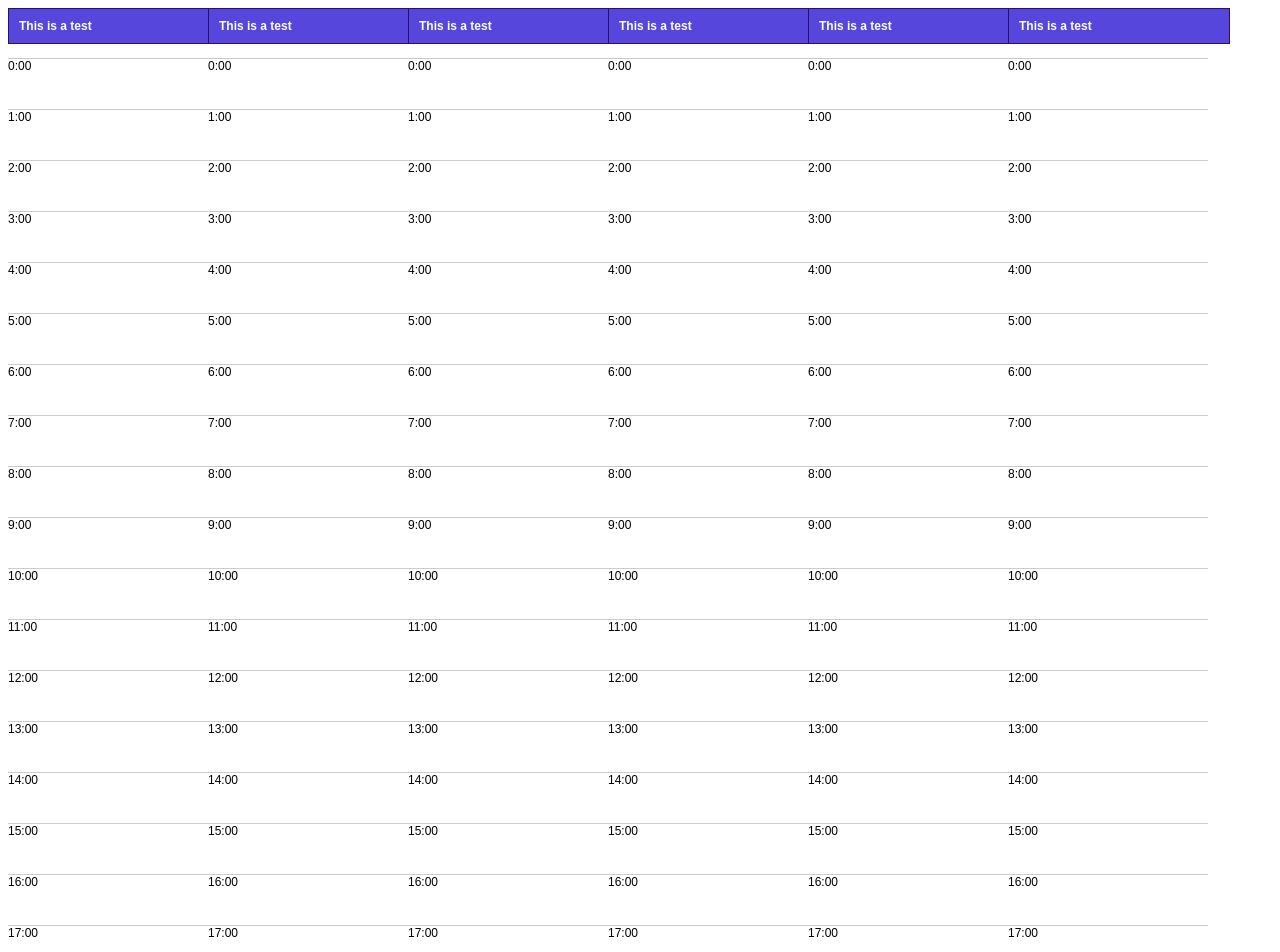
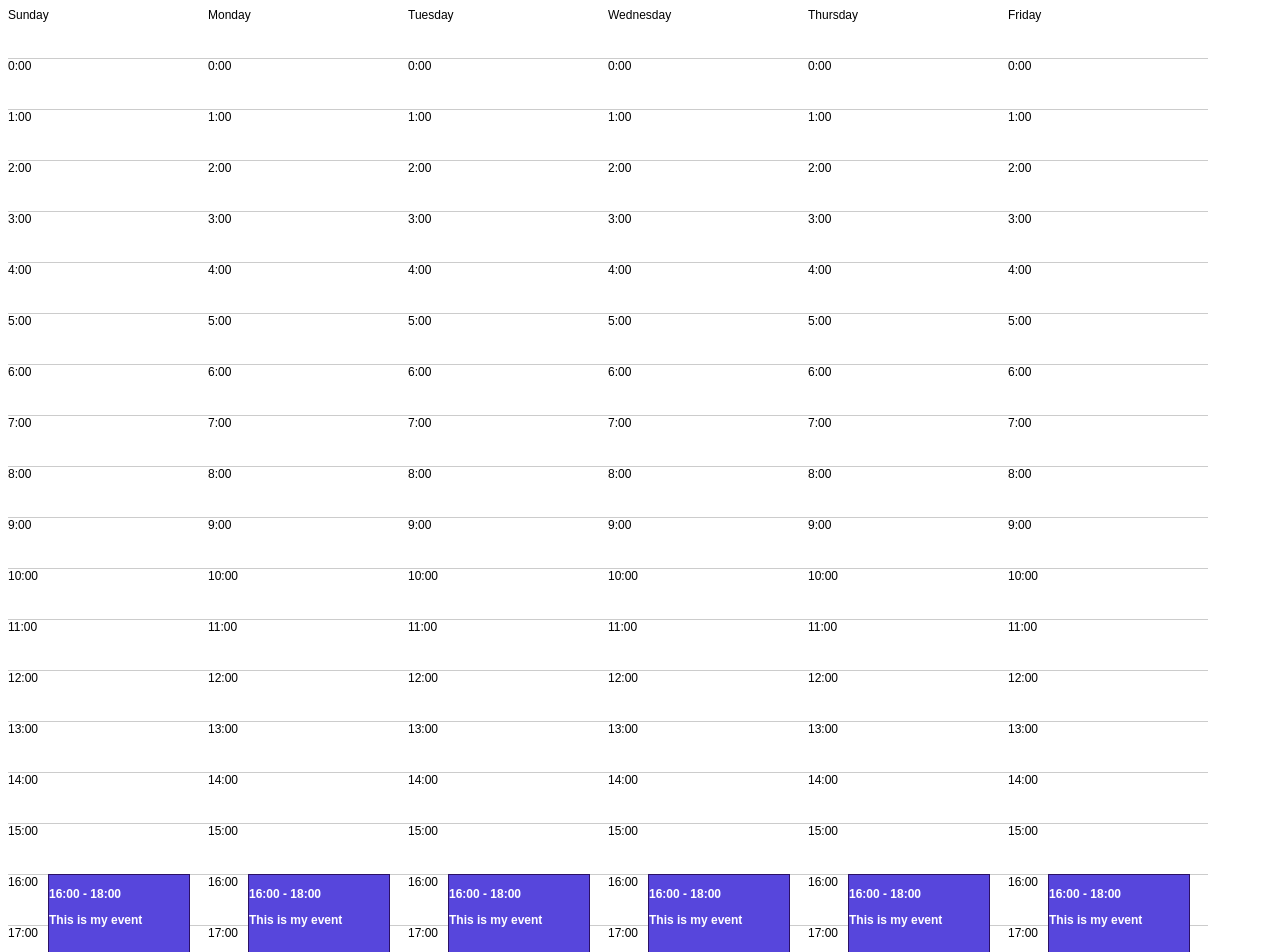
Before and after one commit to rod750/weekday-calendar-component, an Angular app: page / in a window 1280 px wide. Shown: the top 952 px of the page. Built offline with nearby package versions, Linux system fonts and the light colour scheme.

Commit message:
Added calendar event component and position calculation

```diff
--- a/src/app/app.module.ts
+++ b/src/app/app.module.ts
@@ -5,12 +5,14 @@ import { AppRoutingModule } from './app-routing.module';
 import { AppComponent } from './app.component';
 import { CalendarComponent } from './components/calendar/calendar.component';
 import { CalendarDayComponent } from './components/calendar/calendar-day/calendar-day.component';
+import { CalendarEventComponent } from './components/calendar/calendar-event/calendar-event.component';
 
 @NgModule({
   declarations: [
     AppComponent,
     CalendarComponent,
-    CalendarDayComponent
+    CalendarDayComponent,
+    CalendarEventComponent
   ],
   imports: [
     BrowserModule,
--- a/src/app/components/calendar/calendar-day/calendar-day.component.html
+++ b/src/app/components/calendar/calendar-day/calendar-day.component.html
@@ -5,5 +5,8 @@
     class="calendar-hour">
     {{ hour }}:00
   </div>
-  <div class="calendar-event">This is a test</div>
+  <app-calendar-event
+    *ngFor="let event of events"
+    [event]="event">
+  </app-calendar-event>
 </div>
--- a/src/app/components/calendar/calendar-day/calendar-day.component.sass
+++ b/src/app/components/calendar/calendar-day/calendar-day.component.sass
@@ -6,14 +6,3 @@
   .calendar-hour, &-name
     border-bottom: 1px solid #ccc
     height: 50px
-
-  .calendar-event
-    position: absolute
-    float: left
-    top: 0
-    width: 100%
-    border: 1px solid #2b1166
-    background: #5746DC
-    color: #ffffff
-    font-weight: bold
-    padding: 10px
--- a/src/app/components/calendar/calendar-day/calendar-day.component.ts
+++ b/src/app/components/calendar/calendar-day/calendar-day.component.ts
@@ -1,4 +1,5 @@
 import { Component, OnInit, Input } from '@angular/core';
+import { CalendarEvent } from '../interfaces/calendar-event.interface';
 
 @Component({
   selector: 'app-calendar-day',
@@ -7,12 +8,14 @@ import { Component, OnInit, Input } from '@angular/core';
 })
 export class CalendarDayComponent implements OnInit {
   @Input() dayName: string;
+  @Input() events: CalendarEvent[];
 
   constructor() {
 
   }
 
   ngOnInit() {
+    console.log(JSON.stringify(this.events));
   }
 
 }
--- /dev/null
+++ b/src/app/components/calendar/calendar-event/calendar-event.component.html
@@ -0,0 +1,4 @@
+<div class="calendar-event" [ngStyle]="styles">
+  <p>{{startTime}} - {{endTime}}</p>
+  <p>{{description}}</p>
+</div>
--- /dev/null
+++ b/src/app/components/calendar/calendar-event/calendar-event.component.sass
@@ -0,0 +1,10 @@
+.calendar-event
+  position: absolute
+  float: left
+  top: 0
+  width: 140px
+  border: 1px solid #2b1166
+  background: #5746DC
+  color: #ffffff
+  font-weight: bold
+  left: 40px
--- /dev/null
+++ b/src/app/components/calendar/calendar-event/calendar-event.component.ts
@@ -0,0 +1,38 @@
+import { Component, OnInit, Input } from '@angular/core';
+import { CalendarEvent } from '../interfaces/calendar-event.interface';
+import moment from 'moment';
+
+@Component({
+  selector: 'app-calendar-event',
+  templateUrl: './calendar-event.component.html',
+  styleUrls: ['./calendar-event.component.sass']
+})
+export class CalendarEventComponent implements OnInit {
+  @Input() event: CalendarEvent;
+  startTime: string;
+  endTime: string;
+  description: string;
+  styles: any;
+
+  constructor() {
+
+  }
+
+  ngOnInit() {
+    const startTime = moment(this.event.startTime);
+    const endTime = moment(this.event.endTime);
+
+    this.startTime = startTime.format('HH:ss');
+    this.endTime = endTime.format('HH:ss');
+    this.description = this.event.description;
+
+    const topOffset = 51 * startTime.get('hour') + 51;
+    const height = 50 * endTime.diff(startTime, 'hours');
+
+    this.styles = {
+      height: `${height}px`,
+      top: `${topOffset-1}px`
+    };
+  }
+
+}
--- a/src/app/components/calendar/calendar.component.html
+++ b/src/app/components/calendar/calendar.component.html
@@ -1,3 +1,7 @@
 <div class="calendar-component">
-  <app-calendar-day *ngFor="let day of days" dayName="{{day}}"></app-calendar-day>
+  <app-calendar-day
+    *ngFor="let day of days"
+    dayName="{{day}}"
+    [events]="events">
+  </app-calendar-day>
 </div>
--- a/src/app/components/calendar/calendar.component.ts
+++ b/src/app/components/calendar/calendar.component.ts
@@ -1,12 +1,6 @@
 import { Component, OnInit } from '@angular/core';
 import moment, { Moment } from 'moment';
-
-interface CalendarEvent {
-  startTime: Moment;
-  endTime: Moment;
-  day: number;
-  description: string;
-};
+import { CalendarEvent } from './interfaces/calendar-event.interface';
 
 @Component({
   selector: 'app-calendar',
@@ -20,15 +14,13 @@ export class CalendarComponent implements OnInit {
   constructor() {
     this.events = [
       {
-        startTime: moment('27/08/2020 12:30'),
-        endTime: moment('27/08/2020 13:30'),
-        day: 0,
+        startTime: '2020-08-28T11:00:00-05:00',
+        endTime: '2020-08-28T13:00:00-05:00',
         description: 'This is my event'
       },
       {
-        startTime: moment('29/08/2020 16:30'),
-        endTime: moment('29/08/2020 17:30'),
-        day: 0,
+        startTime: '2020-08-28T15:00:00-05:00',
+        endTime: '2020-08-28T16:00:00-05:00',
         description: 'Other event'
       },
     ];
```
Also changed, not shown: src/app/components/calendar/interfaces/calendar-event.interface.ts (added, +7 -0 lines), 1 other file (tests, documents, lock files or other folders).
